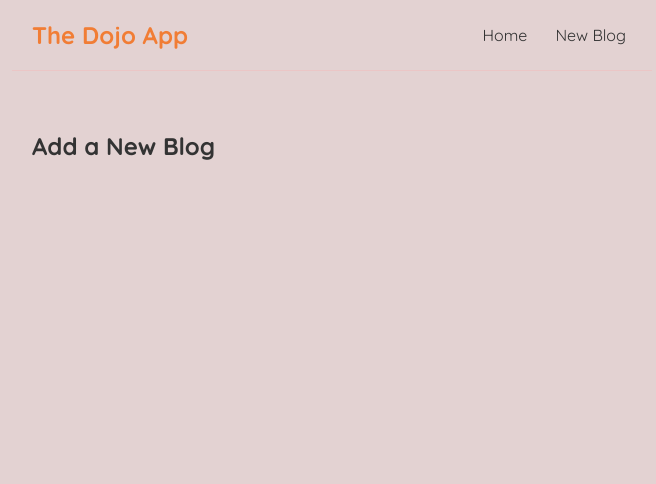
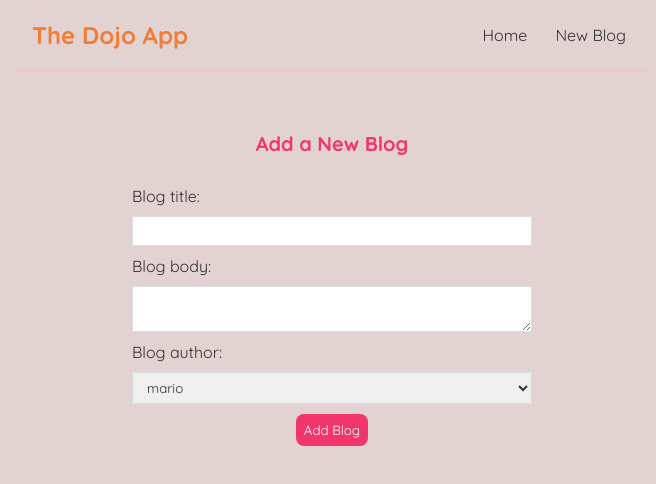
Before and after one commit to sanaullah8/reactApp, a React (Create React App) app: page /create in a window 1280 px wide. Shown: the top 484 px of the page, without its empty margins (308-964 px from the left). Built offline with nearby package versions, Linux system fonts and the light colour scheme.

Commit message:
added controlling farm

```diff
--- a/src/BlogDetails.js
+++ b/src/BlogDetails.js
@@ -1,10 +1,25 @@
 import { useParams } from "react-router-dom";
+import useFetch from "./useFetch";
 
 const BlogDetails = () => {
   const { id } = useParams();
+  const {
+    data: blog,
+    error,
+    isPending,
+  } = useFetch("http://localhost:8000/blogs/" + id);
+
   return (
     <div className="blog-details">
-      <h2>Blog details- {id}</h2>
+      {isPending && <div>Loading...</div>}
+      {error && <div>{error}</div>}
+      {blog && (
+        <article>
+          <h2>{blog.title}</h2>
+          <p>Written by {blog.author}</p>
+          <div>{blog.body}</div>
+        </article>
+      )}
     </div>
   );
 };
--- a/src/Create.js
+++ b/src/Create.js
@@ -1,9 +1,35 @@
+import { useState } from "react";
+
 const Create = () => {
+  const [title, setTitle] = useState("");
+  const [body, setBody] = useState("");
+  const [author, setAuthor] = useState("mario");
+
   return (
     <div className="create">
       <h2>Add a New Blog</h2>
+      <form>
+        <label>Blog title:</label>
+        <input
+          type="text"
+          required
+          value={title}
+          onChange={(e) => setTitle(e.target.value)}
+        />
+        <label>Blog body:</label>
+        <textarea
+          required
+          value={body}
+          onChange={(e) => setBody(e.target.value)}
+        ></textarea>
+        <label>Blog author:</label>
+        <select value={author} onChange={(e) => setAuthor(e.target.value)}>
+          <option value="mario">mario</option>
+          <option value="yoshi">yoshi</option>
+        </select>
+        <button>Add Blog</button>
+      </form>
     </div>
   );
 };
-
 export default Create;
--- a/src/index.css
+++ b/src/index.css
@@ -52,3 +52,44 @@
 .blog-preview a {
   text-decoration: none;
 }
+.blog-details h2 {
+  font-size: 20px;
+  color: #f1356d;
+  margin-bottom: 10px;
+}
+.blog-details div {
+  margin: 20px 0;
+}
+/* create new blog form */
+.create {
+  max-width: 400px;
+  margin: 0 auto;
+  text-align: center;
+}
+.create label {
+  text-align: left;
+  display: block;
+}
+.create h2 {
+  font-size: 20px;
+  color: #f1356d;
+  margin-bottom: 30px;
+}
+.create input,
+.create textarea,
+.create select {
+  width: 100%;
+  padding: 6px 10px;
+  margin: 10px 0;
+  border: 1px solid #ddd;
+  box-sizing: border-box;
+  display: block;
+}
+.create button {
+  background: #f1356d;
+  color: #fff;
+  border: 0;
+  padding: 8px;
+  border-radius: 8px;
+  cursor: pointer;
+}
--- a/src/useFetch.js
+++ b/src/useFetch.js
@@ -6,22 +6,37 @@
   const [error, setError] = useState(null);
 
   useEffect(() => {
-    fetch(url)
+    const abortCont = new AbortController();
+
+    setTimeout(() => {
+      fetch(url, { signal: abortCont.signal })
         .then((res) => {
           if (!res.ok) {
+            // error coming back from server
             throw Error("could not fetch the data for that resource");
           }
           return res.json();
         })
         .then((data) => {
+          setIsPending(false);
           setData(data);
-        setIsPending(false);
+          setError(null);
         })
         .catch((err) => {
+          if (err.name === "AbortError") {
+            console.log("fetch aborted");
+          } else {
+            // auto catches network / connection error
+            setIsPending(false);
             setError(err.message);
-        setIsPending(true);
+          }
         });
+    }, 1000);
+
+    // abort the fetch
+    return () => abortCont.abort();
   }, [url]);
+
   return { data, isPending, error };
 };
 
```
Lines whose indentation alone changed are shown as unchanged.
